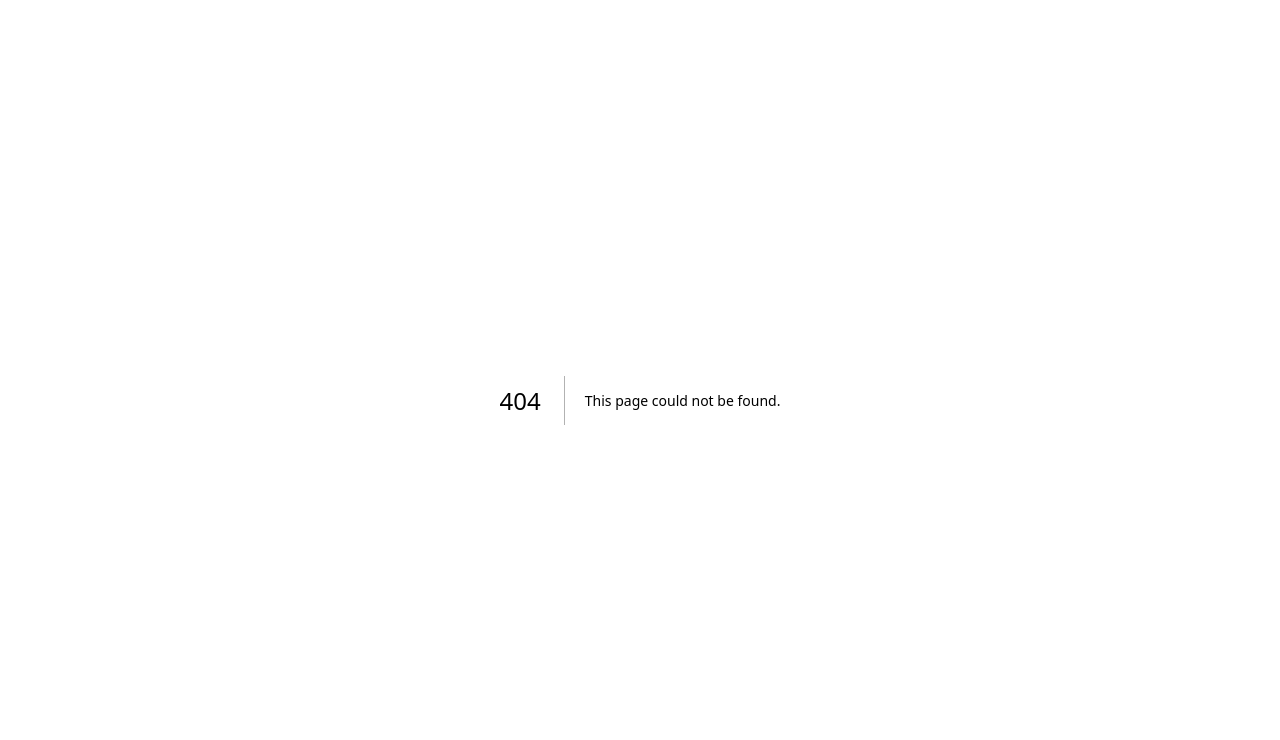
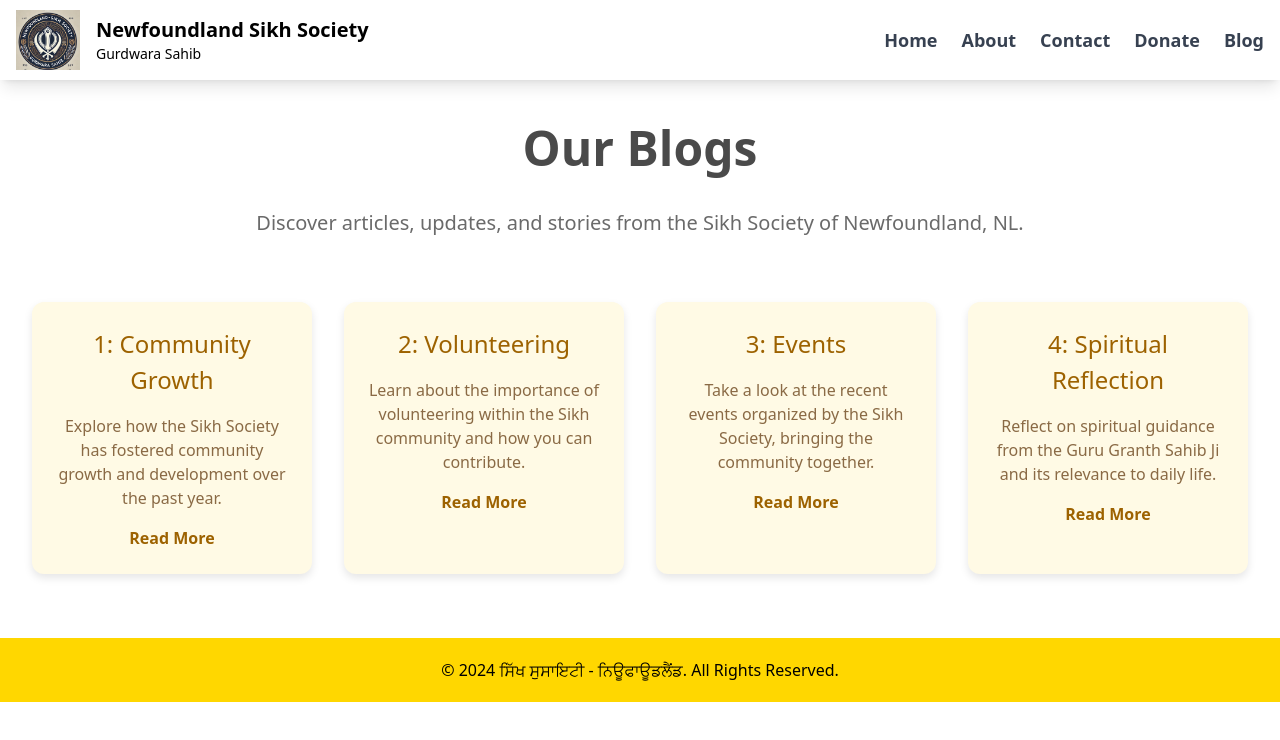
Before and after one commit to karandeepdps/nl-gurughar, a Next.js app in the folder gurughar-website/: page /blogs in a window 1280 px wide. Before the commit this address had no page. Shown: the top 740 px of the page. Built offline with nearby package versions, Linux system fonts and the light colour scheme.

Commit message:
added blogs page

```diff
--- a/gurughar-website/components/Navbar.js
+++ b/gurughar-website/components/Navbar.js
@@ -53,6 +53,9 @@ export default function Navbar() {
                     <Link href="/donation" className="text-gray-700 hover:text-blue-600 transition duration-200">
                         Donate
                     </Link>
+                    <Link href="/blogs" className="text-gray-700 hover:text-blue-600 transition duration-200">
+                        Blog
+                    </Link>
                 </div>
             </div>
 
@@ -71,6 +74,9 @@ export default function Navbar() {
                     <Link href="/donation" className="text-gray-700 hover:text-blue-600 transition duration-200">
                         Donate
                     </Link>
+                    <Link href="/blogs" className="text-gray-700 hover:text-blue-600 transition duration-200">
+                        Blog
+                    </Link>
 
 
                 </div>
--- /dev/null
+++ b/gurughar-website/src/app/blogs/page.tsx
@@ -0,0 +1,61 @@
+import Navbar from '../../../components/Navbar';
+import Footer from '../../../components/Footer';
+import styles from '../../../styles/Blogs.module.css';
+
+export default function Blogs() {
+    return (
+        <>
+            <Navbar />
+
+            {/* Main Content */}
+            <main className={styles.main}>
+                <h1 className={styles.heading}>Our Blogs</h1>
+                <p className={styles.description}>
+                    Discover articles, updates, and stories from the Sikh Society of Newfoundland, NL.
+                </p>
+
+                {/* Blog Grid Section */}
+                <div className={styles.blogGrid}>
+
+                    {/* Blog Post Card 1 */}
+                    <div className={styles.blogCard}>
+                        <h3>1: Community Growth</h3>
+                        <p>Explore how the Sikh Society has fostered community growth and development over the past year.</p>
+                        <a href="https://dynamic-mayonnaise-b3e.notion.site/Community-Growth-ba73baf9188d40ef928b0fce44d9932a" target="_blank" rel="noopener noreferrer">
+                            Read More
+                        </a>
+                    </div>
+
+                    {/* Blog Post Card 2 */}
+                    <div className={styles.blogCard}>
+                        <h3>2: Volunteering</h3>
+                        <p>Learn about the importance of volunteering within the Sikh community and how you can contribute.</p>
+                        <a href="https://www.notion.so/blog-post-2" target="_blank" rel="noopener noreferrer">
+                            Read More
+                        </a>
+                    </div>
+
+                    {/* Blog Post Card 3 */}
+                    <div className={styles.blogCard}>
+                        <h3>3: Events</h3>
+                        <p>Take a look at the recent events organized by the Sikh Society, bringing the community together.</p>
+                        <a href="https://www.notion.so/blog-post-3" target="_blank" rel="noopener noreferrer">
+                            Read More
+                        </a>
+                    </div>
+
+                    {/* Blog Post Card 4 */}
+                    <div className={styles.blogCard}>
+                        <h3>4: Spiritual Reflection</h3>
+                        <p>Reflect on spiritual guidance from the Guru Granth Sahib Ji and its relevance to daily life.</p>
+                        <a href="https://www.notion.so/blog-post-4" target="_blank" rel="noopener noreferrer">
+                            Read More
+                        </a>
+                    </div>
+                </div>
+            </main>
+
+            <Footer />
+        </>
+    );
+}
--- /dev/null
+++ b/gurughar-website/styles/Blogs.module.css
@@ -0,0 +1,66 @@
+/* Blogs.module.css */
+.main {
+    padding: 2rem;
+    text-align: center;
+}
+
+.heading {
+    font-size: 3rem;
+    font-weight: bold;
+    color: #4a4a4a;
+    margin-bottom: 1.5rem;
+}
+
+.description {
+    font-size: 1.25rem;
+    color: #6a6a6a;
+    margin-bottom: 2rem;
+}
+
+.blogGrid {
+    display: grid;
+    grid-template-columns: repeat(auto-fit, minmax(250px, 1fr));
+    gap: 2rem;
+    padding: 2rem 0;
+}
+
+.blogCard {
+    background-color: #fffae5;
+    padding: 1.5rem;
+    border-radius: 12px;
+    box-shadow: 0 4px 8px rgba(0, 0, 0, 0.1);
+    transition: box-shadow 0.3s;
+}
+
+.blogCard:hover {
+    box-shadow: 0 6px 12px rgba(0, 0, 0, 0.15);
+}
+
+.blogCard h3 {
+    font-size: 1.5rem;
+    color: #9D6200;
+    margin-bottom: 1rem;
+}
+
+.blogCard p {
+    font-size: 1rem;
+    color: #8a6a45;
+    margin-bottom: 1rem;
+}
+
+.blogCard a {
+    color: #9D6200;
+    text-decoration: none;
+    font-weight: bold;
+    transition: color 0.2s;
+}
+
+.blogCard a:hover {
+    color: #c07200;
+}
+
+@media (max-width: 768px) {
+    .blogGrid {
+        grid-template-columns: 1fr;
+    }
+}
```
